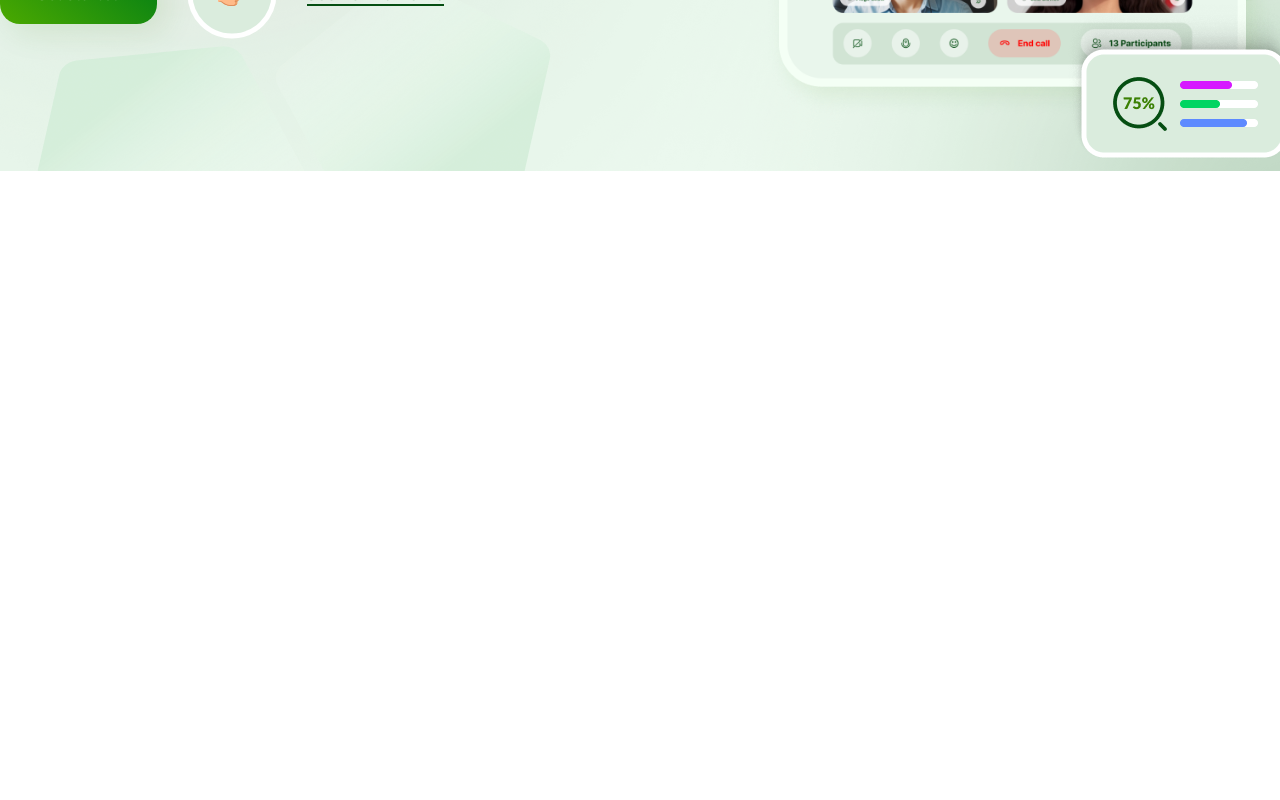
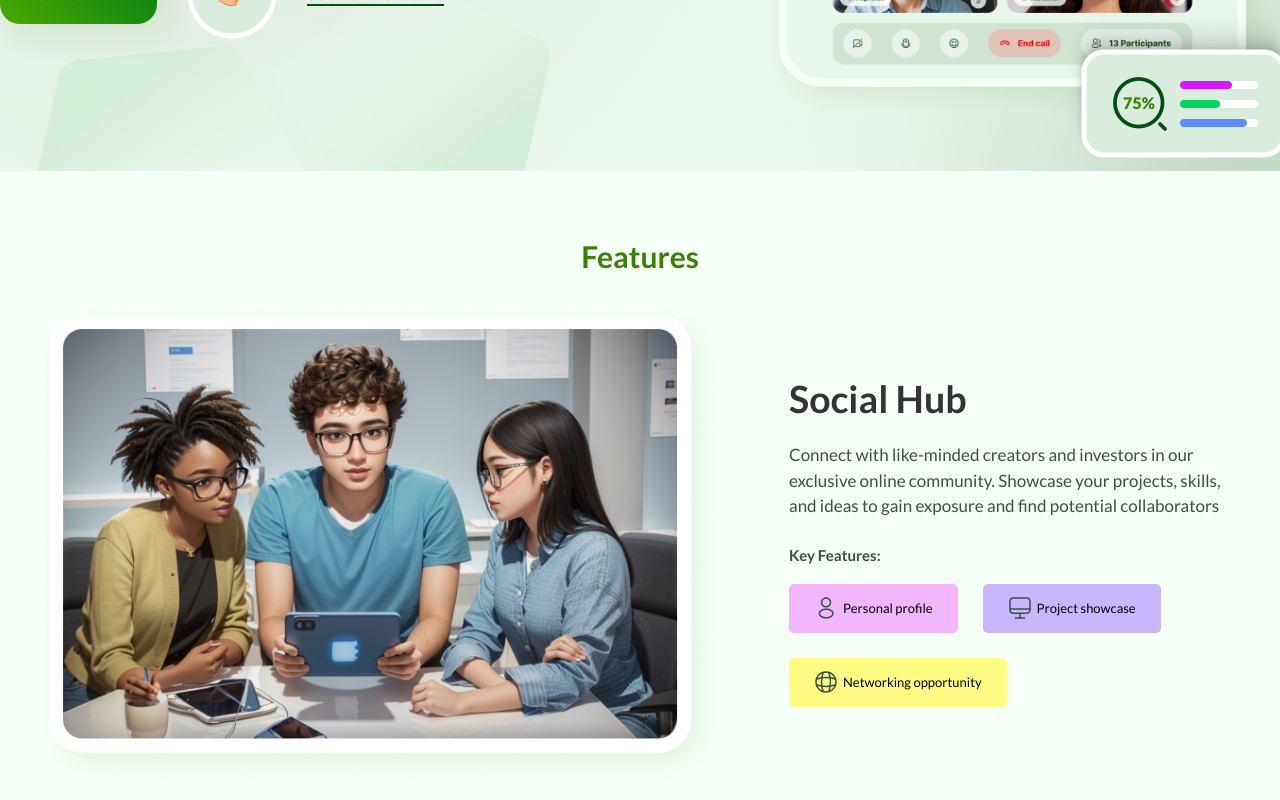
Before and after one commit to Colab-Apes/new_landing_page, a React (Vite) app: page / in a window 1280 px wide. Shown: the part 478-1278 px from the top of the page. Before the commit the page ends 800 px from the top, so only its background shows below. Built offline with nearby package versions, Linux system fonts and the light colour scheme.

Commit message:
taking shape

```diff
--- a/src/NewLandingPage/LandPage.jsx
+++ b/src/NewLandingPage/LandPage.jsx
@@ -2,6 +2,7 @@ import React from "react";
 
 import Nav from "./components/Nav";
 import Hero from "./components/Hero";
+import SocialHub from "./components/SocialHub";
 const LandPage = () => {
   return (
     <div className="bg-[#F5FFF7]">
@@ -9,6 +10,8 @@ const LandPage = () => {
       <Nav />
       {/* Hero */}
       <Hero />
+      {/* SocialHub */}
+      <SocialHub />
     </div>
   );
 };
--- a/src/NewLandingPage/components/Hero.jsx
+++ b/src/NewLandingPage/components/Hero.jsx
@@ -4,10 +4,6 @@ import frame1 from "../../assets/frame1.png";
 import frame2 from "../../assets/frame2.png";
 import frame3 from "../../assets/frame3.png";
 import emoji from "../../assets/svg/emoji.svg";
-import feature1 from "../../assets/feature1.png";
-import feature2 from "../../assets/feature2.png";
-import feature3 from "../../assets/feature3.png";
-import feature4 from "../../assets/feature4.png";
 
 const Hero = () => {
   return (
@@ -22,7 +18,7 @@ const Hero = () => {
           <div className="text-content w-full md:w-[70%] text-center md:text-left fade-in-left">
             <p className="text-primaryColor mb-7">
               <span className="text-4xl font-600 hidden md:block">
-                Welcome to Co_lab Apes, Let’s Remote Create !{" "}
+                Welcome to  Apes, Let’s Remote Create !{" "}
               </span>
               {/* <span className="text-4xl font-light hidden md:inline"></span> */}
             </p>
--- /dev/null
+++ b/src/NewLandingPage/components/SocialHub.jsx
@@ -0,0 +1,94 @@
+import React from "react";
+import feature1 from "../../assets/feature1.png";
+import feature2 from "../../assets/feature2.png";
+import feature3 from "../../assets/feature3.png";
+import feature4 from "../../assets/feature4.png";
+import frame from "../../assets/svg/frame.svg";
+import monitor from "../../assets/svg/monitor.svg";
+import map from "../../assets/svg/map.svg";
+import global from "../../assets/svg/global.svg";
+
+const SocialHub = () => {
+  return (
+    <div>
+      {" "}
+      <div className="features container mx-auto">
+        <div className="title text-center text-5xl text-[#3B8004] font-bold mb-10">
+          Features
+        </div>
+        <div className="feature_content flex flex-col-reverse md:flex-row items-center md:gap-24">
+          <div className="feat-image">
+            <img
+              className="w-[100%] -z-40"
+              src={feature1}
+              alt="Feature Frame"
+            />
+            <div className="key-features kf-mobile text-center">
+              <p className="text-[#3B513F] text-[1.5rem] mb-5 font-bold">
+                Key Features:
+              </p>
+              <div className="flex flex-col items-center flex-wrap gap-5">
+                <div className="stuff flex items-center gap-2 bg-[#F2B6FF] px-10 py-5 rounded-lg">
+                  <div className="icon">
+                    <img src={frame} alt="frame" />
+                  </div>
+                  <p className="text-[1.3rem]">Personal profile</p>
+                </div>
+                <div className="stuff flex items-center gap-2 bg-[#C8B6FF] px-10 py-5 rounded-lg">
+                  <div className="icon">
+                    <img src={monitor} alt="frame" />
+                  </div>
+                  <p className="text-[1.3rem]">Project showcase</p>
+                </div>
+                <div className="stuff flex items-center gap-2 bg-[#FFFC84] px-10 py-5 rounded-lg">
+                  <div className="icon">
+                    <img src={global} alt="frame" />
+                  </div>
+                  <p className="text-[1.3rem]">Networking opportunity</p>
+                </div>
+              </div>
+            </div>
+          </div>
+
+          <div className="feat-info text-center  md:text-left w-full md:w-[40%]">
+            <h1 className="text-[#333333] font-semibold text-5xl md:text-6xl mb-10">
+              Social Hub
+            </h1>
+            <p className="text-[#3B513F] text-[1.7rem] mb-10">
+              Connect with like-minded creators and investors in our exclusive
+              online community. Showcase your projects, skills, and ideas to
+              gain exposure and find potential collaborators
+            </p>
+            <div className="key-features hidden md:block">
+              <p className="text-[#3B513F] text-[1.5rem] mb-7 font-bold">
+                Key Features:
+              </p>
+              <div className="flex items-center flex-wrap gap-10">
+                <div className="stuff flex items-center gap-2 bg-[#F2B6FF] px-10 py-5 rounded-lg">
+                  <div className="icon">
+                    <img src={frame} alt="frame" />
+                  </div>
+                  <p className="text-[1.3rem]">Personal profile</p>
+                </div>
+                <div className="stuff flex items-center gap-2 bg-[#C8B6FF] px-10 py-5 rounded-lg">
+                  <div className="icon">
+                    <img src={monitor} alt="frame" />
+                  </div>
+                  <p className="text-[1.3rem]">Project showcase</p>
+                </div>
+                <div className="stuff flex items-center gap-2 bg-[#FFFC84] px-10 py-5 rounded-lg">
+                  <div className="icon">
+                    <img src={global} alt="frame" />
+                  </div>
+                  <p className="text-[1.3rem]">Networking opportunity</p>
+                </div>
+              </div>
+            </div>
+          </div>
+        </div>
+      </div>
+    </div>
+  );
+};
+
+export default SocialHub;
```
